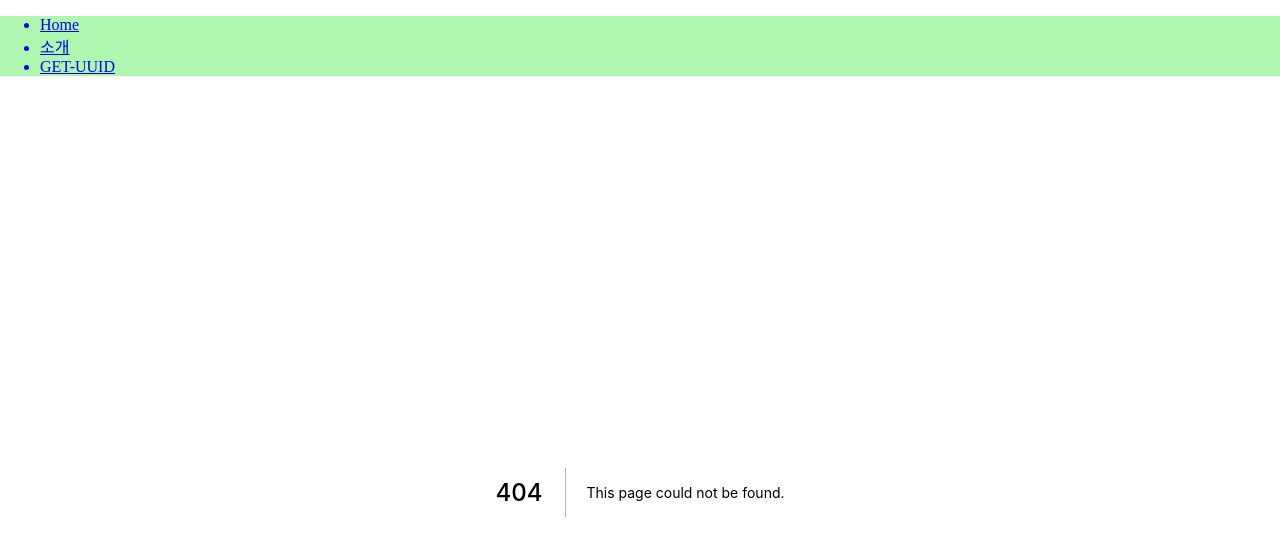
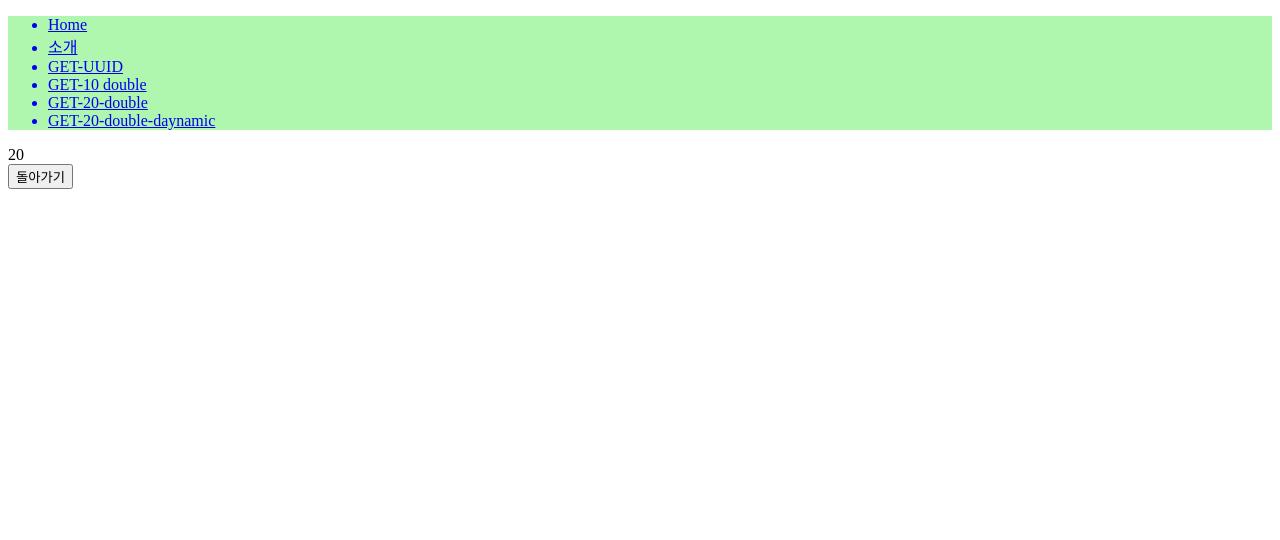
Before and after one commit to JongilSohn/ts-styledComponent-next-practice, a Next.js app: page /get-double/10 in a window 1280 px wide. Before the commit this address had no page. Shown: the top 540 px of the page. Built offline with nearby package versions, Linux system fonts and the light colour scheme.

Commit message:
fNext.js 1주차 수강 완료

```diff
--- a/components/Layout.tsx
+++ b/components/Layout.tsx
@@ -33,6 +33,33 @@ function Layout ({children}) {
               </li>
             </a>
           </Link>
+
+          {/* 이렇게 만들면 딜레이가 생기는데 href에 할당은 파일명만 와야한다. (/get-double) */}
+          {/* get-double/10이라는 파일명이 없을 경우에는 a태그 처럼 동작한다. 그렇기 때문에 딜레이가 생긴다./ */}
+
+          <Link href="/get-double/10">
+            <a>
+              <li>
+                GET-10 double
+              </li>
+            </a>
+          </Link>
+          <Link href="/get-double/20">
+            <a>
+              <li>
+                GET-20-double
+              </li>
+            </a>
+          </Link>
+
+          {/* 그러므로 동적라우팅을 할 때에는 value와 as를 설정해야한다../ */}
+          <Link href="/get-double/[value]" as='/get-double/11'>
+            <a>
+              <li>
+                GET-20-double-daynamic
+              </li>
+            </a>
+          </Link>
         </ul>
       </Header>
       {children}
--- /dev/null
+++ b/pages/get-double/[value].tsx
@@ -0,0 +1,39 @@
+import Link from "next/link";
+import axios from 'axios';
+import Router from 'next/router';
+
+function GetDouble(props) {
+  return (
+    <div>
+      <div>
+        {props.value}
+      </div>
+      <div>
+{/*
+        Link는 돔으로써 href 속성으로 이동하게 되는 컴포넌트이데
+        그것 외에 Router를 사용하는 방법. */}
+
+        {/* Router.back()을 사용하면 현재 history상의 back으로 돌아가게 됩니다. 더 좋은 방법이다. */}
+        {/* <Link href="/"> */}
+          <button onClick={() => Router.back()}>
+            돌아가기
+          </button>
+        {/* </Link> */}
+      </div>
+
+    </div>
+  )
+}
+
+GetDouble.getInitialProps = async function (context) {
+  const value = context.query.value;
+  const response = await axios.get('http://localhost:3000' + '/api/double?value=' + value)
+    console.log(response)
+
+  return {
+    value: response.data.value
+  }
+
+}
+
+export default GetDouble;
--- a/pages/get-uuid.tsx
+++ b/pages/get-uuid.tsx
@@ -52,6 +52,8 @@ function GetUuid(props) {
 // getInitialProps를 이용하여 props로 받아 데이터받은 후 SSR시킬 수 있다.
 
 // 즉 getInitialProps에서 동작한 함수는 서버와 클라이언트에서 둘 다 동작한다.
+// 또한 pages 아래에서만 getInitialProps 동작 가능하다.
+// 즉 페이지스에서 데이터를 받아서 props로 컴포넌츠 폴더로 넘겨주는 식이 되어야한다.
 GetUuid.getInitialProps = async function() {
   console.log("getInitialProps")
   const result = await axios.get('http://localhost:3000' + '/api/uuid/')
```
Also changed, not shown: pages/data/[group]/[id].tsx (added, +15 -0 lines), pages/get-double-test.tsx (added, +33 -0 lines), pages/second.tsx (added, +22 -0 lines).
